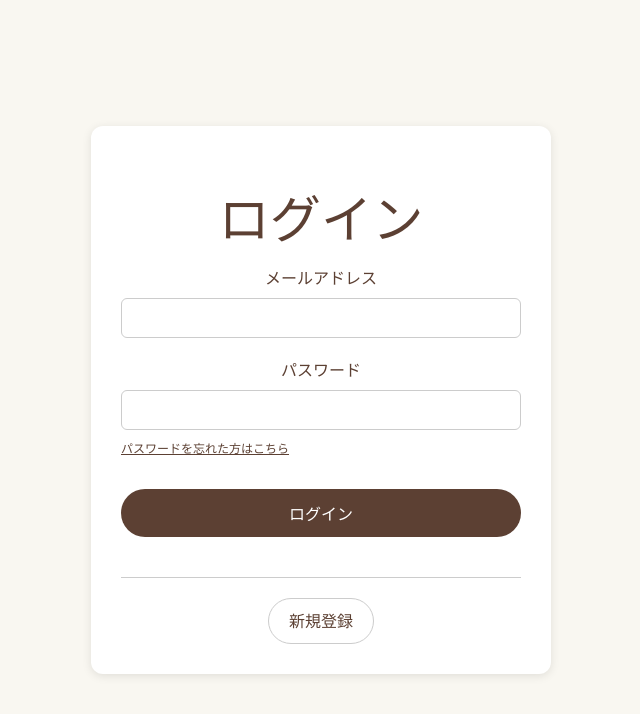
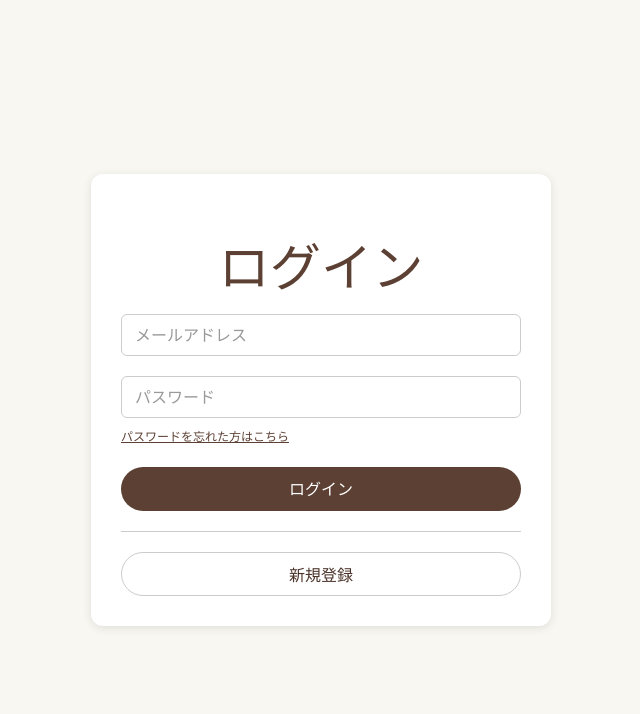
Before and after one commit to second-group-kyoto-u/front-backend, a React (Vite) app in the folder frontend/: page /login in a window 1280 px wide. Shown: the top 714 px of the page, without its empty margins (319-959 px from the left). Built offline with nearby package versions, Linux system fonts and the light colour scheme; no server answers.

Commit message:
ログインUI調整

```diff
--- a/frontend/src/pages/Login/Login.module.css
+++ b/frontend/src/pages/Login/Login.module.css
@@ -29,21 +29,41 @@
   margin-bottom: 20px;
 }
 
-.formGroup label {
-  display: block;
-  margin-bottom: 8px;
-  font-weight: bold;
-  color: #5c4033;
+.inputWrapper {
+  position: relative;
+  width: 100%;
 }
 
-.formGroup input {
+.inputWrapper input {
   width: 100%;
-  padding: 10px;
+  padding: 16px 10px 6px;
   border-radius: 6px;
   border: 1px solid #cccccc;
   font-size: 16px;
-  color: #cccccc;
   box-sizing: border-box;
+  background-color: transparent;
+}
+
+.inputWrapper label {
+  position: absolute;
+  top: 50%;
+  left: 10px;
+  transform: translateY(-50%);
+  color: #999999;
+  background-color: #ffffff;
+  padding: 0 4px;
+  font-size: 16px;
+  transition: all 0.2s ease;
+  pointer-events: none;
+}
+
+.inputWrapper input:focus + label,
+.inputWrapper input:not(:placeholder-shown) + label {
+  top: 0;
+  left: 8px;
+  font-size: 12px;
+  color: #5c4033;
+  transform: translateY(-50%) scale(0.85);
 }
 
 .forgotPassword {
@@ -55,25 +75,6 @@
   font-size: 12px;
   color: #5c4033;
   text-decoration: underline;
-}
-
-.loginButton {
-  width: 100%;
-  padding: 12px;
-  background-color: #5c4033;
-  color: #ffffff;
-  border: none;
-  border-radius: 9999px;
-  font-size: 16px;
-  font-weight: bold;
-  cursor: pointer;
-  margin-top: 10px;
-  margin-bottom: 20px;
-}
-
-.loginButton:disabled {
-  background-color: #ccc;
-  cursor: not-allowed;
 }
 
 .error {
@@ -95,14 +96,43 @@
   text-align: center;
 }
 
+/* ボタン共通設定 */
+.loginButton, .registerButton {
+  width: 100%;
+  height: 44px;
+  padding: 0 12px;
+  font-size: 16px;
+  font-weight: bold;
+  line-height: 44px;
+  text-align: center;
+  box-sizing: border-box;
+  border-radius: 9999px;
+  cursor: pointer;
+  display: block;
+  transition: all 0.2s ease;
+}
+
+/* ログインボタン　*/
+.loginButton {
+  background-color: #5c4033;
+  color: #ffffff;
+  border: none;
+}
+
+.loginButton:disabled {
+  background-color: #ccc;
+  cursor: not-allowed;
+}
+
+/* 新規登録ボタン */
 .registerButton {
-  display: inline-block;
-  padding: 10px 20px;
+  background-color: transparent;
+  color: #4a3229;
   border: 1px solid #cccccc;
-  color: #5c4033;
-  background-color: transparent;
-  border-radius: 9999px;
   text-decoration: none;
-  font-weight: bold;
-  font-size: 16px;
 }
+
+.registerButton:hover {
+  background-color: #f0f0f0;
+  color: #4a3229;
+}
--- a/frontend/src/pages/Login/index.tsx
+++ b/frontend/src/pages/Login/index.tsx
@@ -12,7 +12,6 @@ function LoginPage() {
   const navigate = useNavigate()
   const { login, isAuthenticated, isLoading } = useAuth()
 
-  // ✅ ログイン済みユーザーはリダイレクト
   useEffect(() => {
     if (!isLoading && isAuthenticated) {
       console.log('✅ ログイン済みなのでマイページへ遷移')
@@ -47,25 +46,31 @@ function LoginPage() {
 
         <form onSubmit={handleSubmit} className={styles.loginForm}>
           <div className={styles.formGroup}>
-            <label htmlFor="email">メールアドレス</label>
+            <div className={styles.inputWrapper}>
               <input
                 type="email"
                 id="email"
+                placeholder=" "
                 value={email}
                 onChange={(e: React.ChangeEvent<HTMLInputElement>) => setEmail(e.target.value)}
                 required
               />
+              <label htmlFor="email">メールアドレス</label>
+            </div>
           </div>
 
           <div className={styles.formGroup}>
-            <label htmlFor="password">パスワード</label>
+            <div className={styles.inputWrapper}>
               <input
                 type="password"
                 id="password"
+                placeholder=" "
                 value={password}
                 onChange={(e: React.ChangeEvent<HTMLInputElement>) => setPassword(e.target.value)}
                 required
               />
+              <label htmlFor="password">パスワード</label>
+            </div>
             <div className={styles.forgotPassword}>
               <Link to="/forgot-password">パスワードを忘れた方はこちら</Link>
             </div>
```
Lines whose indentation alone changed are shown as unchanged.
